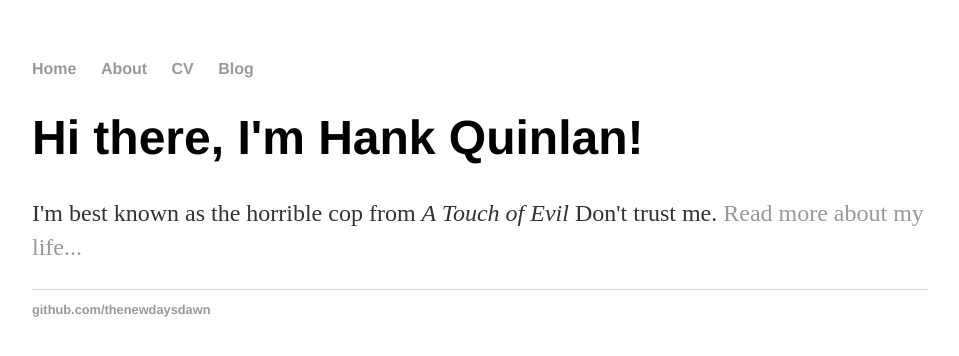
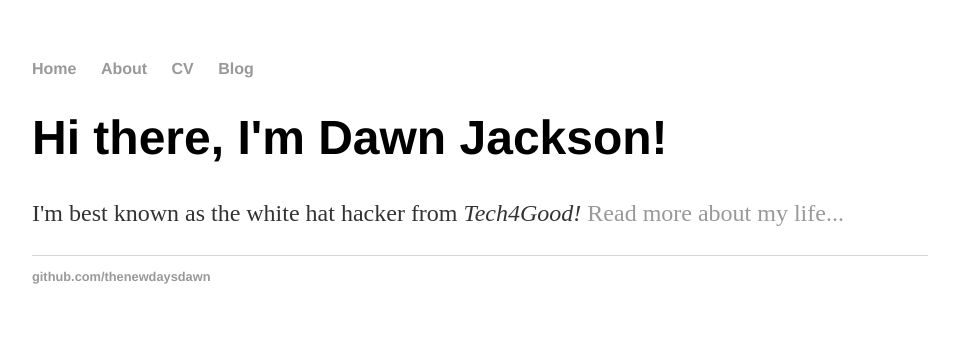
Before and after one commit to TheNewDaysDawn/thenewdaysdawn.github.io, a Jekyll site: the page built from index.html, in a window 1280 px wide. Shown: the top 356 px of the page, without its empty margins (160-1119 px from the left). Built offline with Jekyll 4.4.1, drawn with Linux system fonts in a browser that asks for light colours.

Commit message:
Update index.html

```diff
--- a/index.html
+++ b/index.html
@@ -1,8 +1,8 @@
 ---
 layout: default
-title: Hank Quinlan, Horrible Cop
+title: Dawn Jackson, White Hat Hacker
 ---
 <div class="blurb">
-	<h1>Hi there, I'm Hank Quinlan!</h1>
-	<p>I'm best known as the horrible cop from <em>A Touch of Evil</em> Don't trust me. <a href="/about">Read more about my life...</a></p>
+	<h1>Hi there, I'm Dawn Jackson!</h1>
+	<p>I'm best known as the white hat hacker from <em>Tech4Good!</em> <a href="/about">Read more about my life...</a></p>
 </div><!-- /.blurb -->
```
